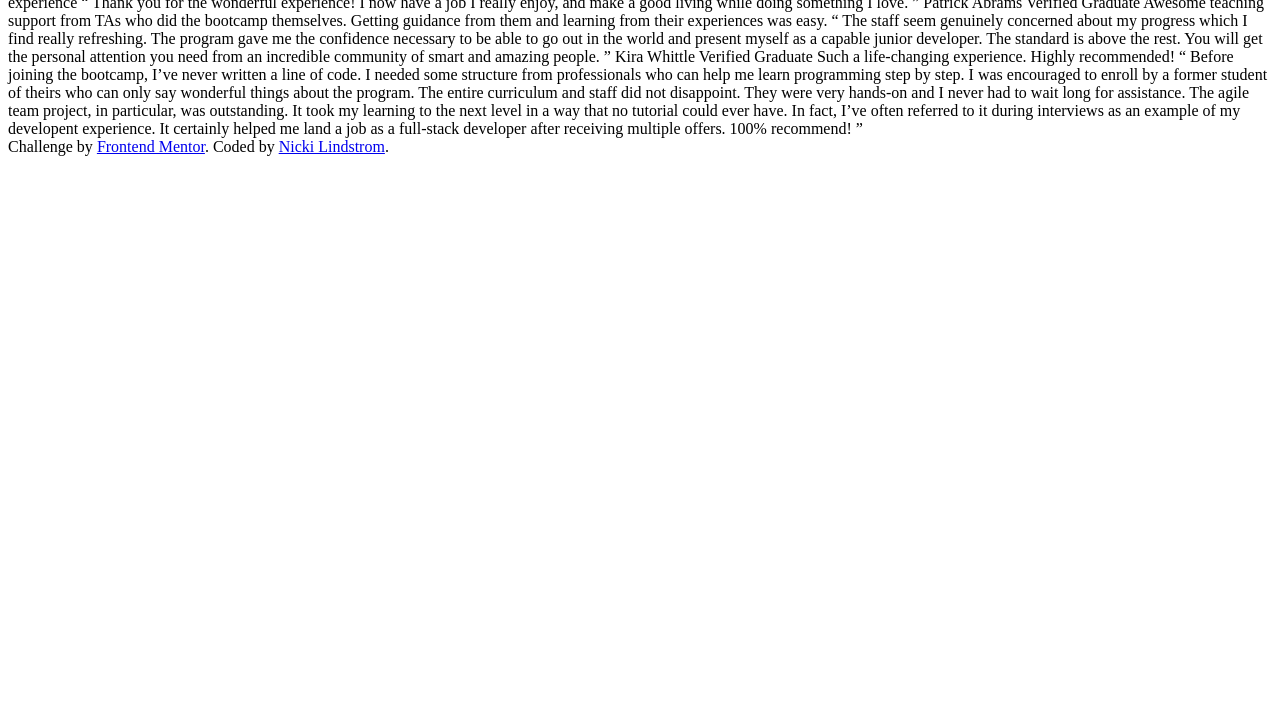
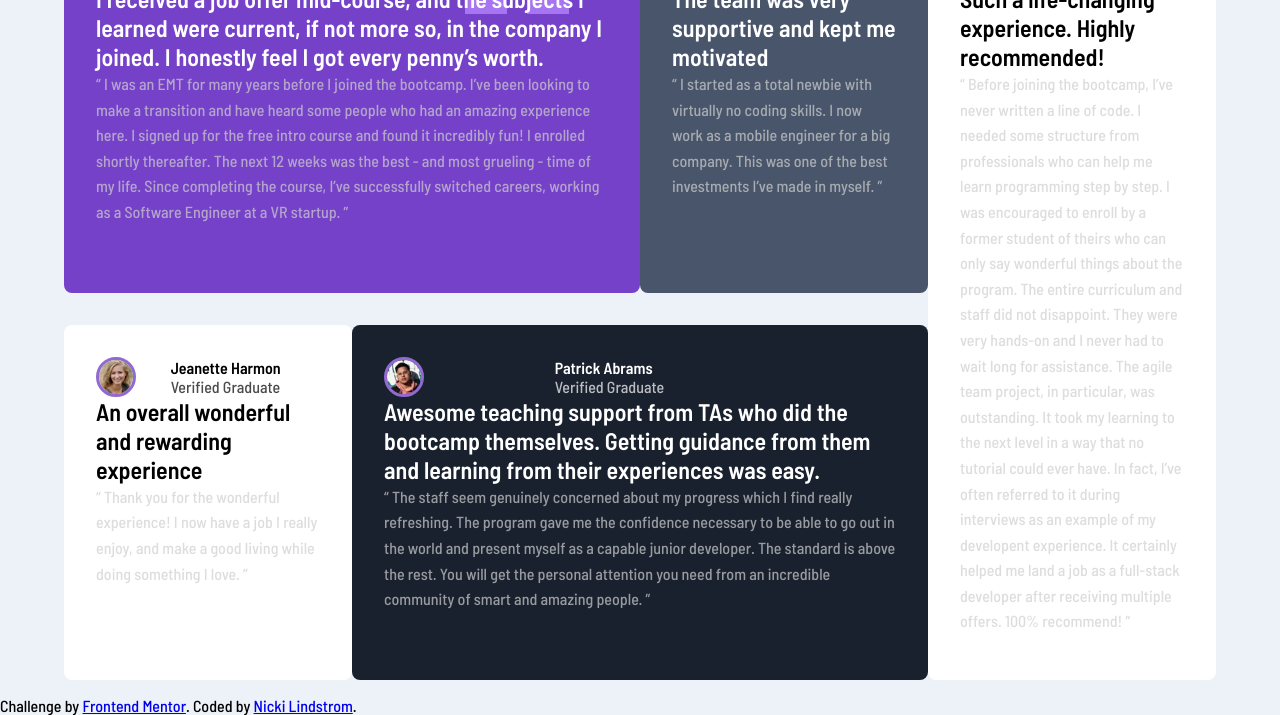
Before and after one commit to Nickil13/FEM-Testimonials-Grid-Section, a website: page index.html in a window 1280 px wide. Shown: the part 104-819 px from the top of the page. Drawn offline with Linux system fonts and the light colour scheme.

Commit message:
sass boilerplate and some styles

```diff
--- a/index.html
+++ b/index.html
@@ -10,52 +10,89 @@
   <link rel="preconnect" href="https://fonts.googleapis.com">
   <link rel="preconnect" href="https://fonts.gstatic.com" crossorigin>
   <link href="https://fonts.googleapis.com/css2?family=Barlow+Semi+Condensed:wght@500;600&display=swap" rel="stylesheet">
+  <link rel="stylesheet" href="css/main.css">
 </head>
 <body>
-  Daniel Clifford
-  Verified Graduate
-
-  I received a job offer mid-course, and the subjects I learned were current, if not more so,
-  in the company I joined. I honestly feel I got every penny’s worth.
-
+  <div class="testimonials-container">
+    <div class="testimonials">
+        <div class="testimonial-card daniel-card dark">
+          <div class="card-header">
+            <img src="/images/image-daniel.jpg" alt="daniel profile pic">
+            <div>
+              <h4 class="card-name">Daniel Clifford</h4>
+              <span class="card-occupation">Verified Graduate</span>
+            </div>
+          </div>
+          <h2 class="card-primary-text">I received a job offer mid-course, and the subjects I learned were current, if not more so,
+            in the company I joined. I honestly feel I got every penny’s worth.</h2>
+          <p class="card-text">
             “ I was an EMT for many years before I joined the bootcamp. I’ve been looking to make a
             transition and have heard some people who had an amazing experience here. I signed up
             for the free intro course and found it incredibly fun! I enrolled shortly thereafter.
             The next 12 weeks was the best - and most grueling - time of my life. Since completing
             the course, I’ve successfully switched careers, working as a Software Engineer at a VR startup. ”
-
-  Jonathan Walters
-  Verified Graduate
-
-  The team was very supportive and kept me motivated
-
+          </p>
+        </div>
+        <div class="testimonial-card jonathan-card dark">
+          <div class="card-header">
+            <img src="/images/image-jonathan.jpg" alt="johnathan profile pic">
+            <div>
+              <h4 class="card-name">Jonathan Walters</h4>
+              <span class="card-occupation">Verified Graduate</span>
+            </div>
+          </div>
+          <h2 class="card-primary-text">The team was very supportive and kept me motivated</h2>
+          <p class="card-text">
             “ I started as a total newbie with virtually no coding skills. I now work as a mobile engineer
             for a big company. This was one of the best investments I’ve made in myself. ”
+          </p>
+        </div>
 
-  Jeanette Harmon
-  Verified Graduate
+        <div class="testimonial-card jeanette-card">
+          <div class="card-header">
+            <img src="/images/image-jeanette.jpg" alt="jeanette profile pic">
+            <div>
+              <h4 class="card-name">Jeanette Harmon</h4>
+              <span class="card-occupation">Verified Graduate</span>
+            </div>
+          </div>
+          <h2 class="card-primary-text">
+            An overall wonderful and rewarding experience
+          </h2>
+          <p class="card-text">
+            “ Thank you for the wonderful experience! I now have a job I really enjoy, and make a good living while doing something I love. ”
+          </p>
+        </div>
 
-  An overall wonderful and rewarding experience
-
-  “ Thank you for the wonderful experience! I now have a job I really enjoy, and make a good living
-  while doing something I love. ”
-
-  Patrick Abrams
-  Verified Graduate
-
+        <div class="testimonial-card patrick-card dark">
+          <div class="card-header">
+            <img src="/images/image-patrick.jpg" alt="patrick profile pic">
+            <div>
+              <h4 class="card-name">Patrick Abrams</h4>
+              <span class="card-occupation">Verified Graduate</span>
+            </div>
+          </div>
+          <h2 class="card-primary-text">
             Awesome teaching support from TAs who did the bootcamp themselves. Getting guidance from them and
   learning from their experiences was easy.
-
+          </h2>
+          <p class="card-text">
             “ The staff seem genuinely concerned about my progress which I find really refreshing. The program
   gave me the confidence necessary to be able to go out in the world and present myself as a capable
   junior developer. The standard is above the rest. You will get the personal attention you need from
   an incredible community of smart and amazing people. ”
-
-  Kira Whittle
-  Verified Graduate
-
-  Such a life-changing experience. Highly recommended!
-
+          </p>
+        </div>
+        <div class="testimonial-card kira-card">
+          <div class="card-header">
+            <img src="/images/image-kira.jpg" alt="kira profile pic">
+            <div>
+              <h4 class="card-name"> Kira Whittle</h4>
+              <span class="card-occupation">Verified Graduate</span>
+            </div>
+          </div>
+          <h2 class="card-primary-text">Such a life-changing experience. Highly recommended!</h2>
+          <p class="card-text">
             “ Before joining the bootcamp, I’ve never written a line of code. I needed some structure from
             professionals who can help me learn programming step by step. I was encouraged to enroll by a former
             student of theirs who can only say wonderful things about the program. The entire curriculum and staff
@@ -64,6 +101,10 @@
             could ever have. In fact, I’ve often referred to it during interviews as an example of my developent
             experience. It certainly helped me land a job as a full-stack developer after receiving multiple offers.
             100% recommend! ”
+          </p>
+        </div>
+    </div>
+  </div>
 
   <div class="attribution">
     Challenge by <a href="https://www.frontendmentor.io?ref=challenge" target="_blank">Frontend Mentor</a>.
--- /dev/null
+++ b/sass/abstracts/_breakpoints.scss
@@ -0,0 +1,14 @@
+$breakpoints: (
+  "small": (
+    min-width: 600px,
+  ),
+  "medium": (
+    min-width: 800px,
+  ),
+  "large": (
+    min-width: 1000px,
+  ),
+  "huge": (
+    min-width: 1200px,
+  ),
+);
--- /dev/null
+++ b/sass/abstracts/_colors.scss
@@ -0,0 +1,10 @@
+// Primary
+$clr-violet: hsl(263, 55%, 52%);
+$clr-gray-blue: hsl(217, 19%, 35%);
+$clr-black-blue: hsl(219, 29%, 14%);
+
+// Neutral
+$clr-neutral: hsl(0, 0%, 100%);
+$clr-light-gray: hsl(0, 0%, 81%);
+$clr-light-gray-faded: hsla(0, 0%, 81%, 50%);
+$clr-light-gray-blue: hsl(210, 46%, 95%);
--- /dev/null
+++ b/sass/abstracts/_index.scss
@@ -0,0 +1,4 @@
+@forward "breakpoints";
+@forward "colors";
+@forward "mixins";
+@forward "variables";
--- /dev/null
+++ b/sass/abstracts/_mixins.scss
@@ -0,0 +1,23 @@
+@use "./breakpoints";
+// Breakpoint manager
+// @ param {String} $breakpoint - Breakpoint
+// @ requires $breakpoints
+// @ access Public
+
+@mixin respond-to($breakpoint) {
+  $raw-query: map-get(breakpoints.$breakpoints, $breakpoint);
+
+  @if $raw-query {
+    $query: if(
+      type-of($raw-query) == "string",
+      unquote($raw-query),
+      inspect($raw-query)
+    );
+
+    @media #{$query} {
+      @content;
+    }
+  } @else {
+    @error 'No value found for `#{$breakpoint}`. Please make sure it is defined in `$breakpoints` map.';
+  }
+}
--- /dev/null
+++ b/sass/abstracts/_variables.scss
@@ -0,0 +1,5 @@
+// Font families
+$ff-primary: "Barlow Semi Condensed", sans-serif;
+
+// Font sizes
+$fs-body: 13px;
--- /dev/null
+++ b/sass/base/_base.scss
@@ -0,0 +1,17 @@
+@use "../abstracts";
+*,
+::before,
+::after {
+  margin: 0;
+  padding: 0;
+  box-sizing: border-box;
+}
+
+body {
+  background-color: abstracts.$clr-light-gray-blue;
+  font-family: abstracts.$ff-primary;
+}
+
+p {
+  line-height: 1.6rem;
+}
--- /dev/null
+++ b/sass/components/_testimonialsGrid.scss
@@ -0,0 +1,109 @@
+@use "../abstracts/colors";
+@use "../abstracts/mixins";
+
+.testimonials-container {
+  display: grid;
+  place-items: center;
+}
+
+.testimonials {
+  width: 90%;
+  min-height: 100vh;
+  @include mixins.respond-to("small") {
+    display: grid;
+    grid-template-columns: repeat(4, 1fr);
+  }
+}
+.card-header {
+  display: grid;
+  grid-template-columns: 1fr 2fr;
+  align-items: center;
+
+  & .card-name {
+    font-size: 1rem;
+    margin: 0;
+  }
+
+  & .card-occupation {
+    opacity: 70%;
+  }
+
+  img {
+    display: block;
+    width: 40px;
+    border-radius: 50%;
+    border: 3px solid lighten(colors.$clr-violet, 10%);
+  }
+}
+.testimonial-card {
+  background-color: colors.$clr-neutral;
+  padding: 2rem;
+  margin: 1rem 0;
+  border-radius: 0.5rem;
+
+  & .card-occuption,
+  .card-text {
+    color: colors.$clr-light-gray;
+    opacity: 70%;
+  }
+}
+
+.testimonial-card {
+  &.daniel-card {
+    background-image: url("/images/bg-pattern-quotation.svg");
+    background-repeat: no-repeat;
+    background-position: 90% 0%;
+    background-color: colors.$clr-violet;
+    grid-column: 1 / span 2;
+    grid-row: 1;
+
+    @include mixins.respond-to("medium") {
+      background-position: 85% 0%;
+    }
+  }
+
+  &.jonathan-card {
+    background-color: colors.$clr-gray-blue;
+    grid-column: 3 / span 2;
+
+    @include mixins.respond-to("large") {
+      grid-column: 3;
+      grid-row: 1;
+    }
+  }
+
+  &.kira-card {
+    grid-column: 1 / span 4;
+    grid-row: 2;
+
+    @include mixins.respond-to("large") {
+      grid-column: 4;
+      grid-row: 1 / span 2;
+    }
+  }
+
+  &.jeanette-card {
+    grid-column: 1 / span 2;
+    grid-row: 3;
+
+    @include mixins.respond-to("large") {
+      grid-column: 1;
+      grid-row: 2;
+    }
+  }
+
+  &.patrick-card {
+    background-color: colors.$clr-black-blue;
+    grid-column: 3 / span 2;
+    grid-row: 3;
+
+    @include mixins.respond-to("large") {
+      grid-column: 2 / span 2;
+      grid-row: 2;
+    }
+  }
+}
+
+.testimonial-card.dark {
+  color: colors.$clr-neutral;
+}
--- /dev/null
+++ b/sass/main.scss
@@ -0,0 +1,6 @@
+@use "base/base";
+@use "base/typography";
+@use "base/utilities";
+
+// Components
+@use "components/testimonialsGrid";
```
Also changed, not shown: css/main.css (added), sass/base/_typography.scss (added), sass/base/_utilities.scss (added), 1 other file. Lines whose indentation alone changed are shown as unchanged.
